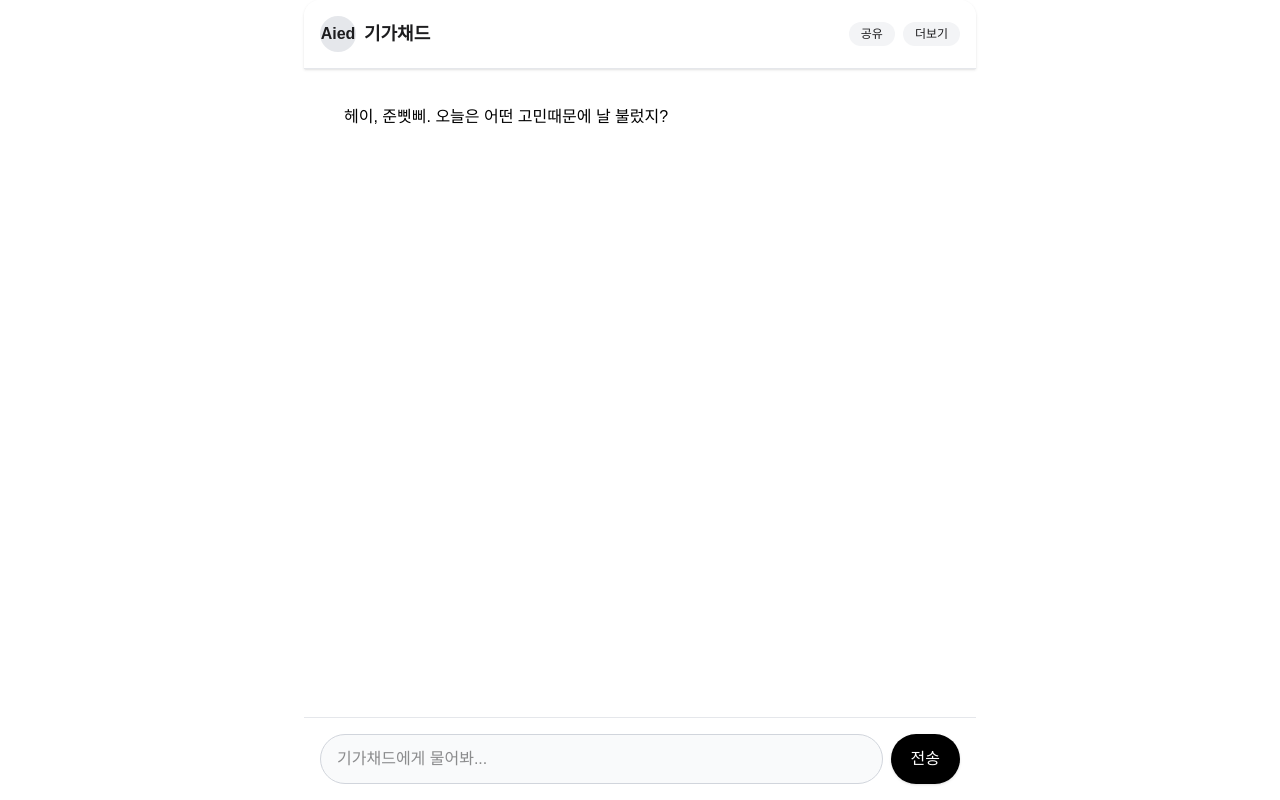
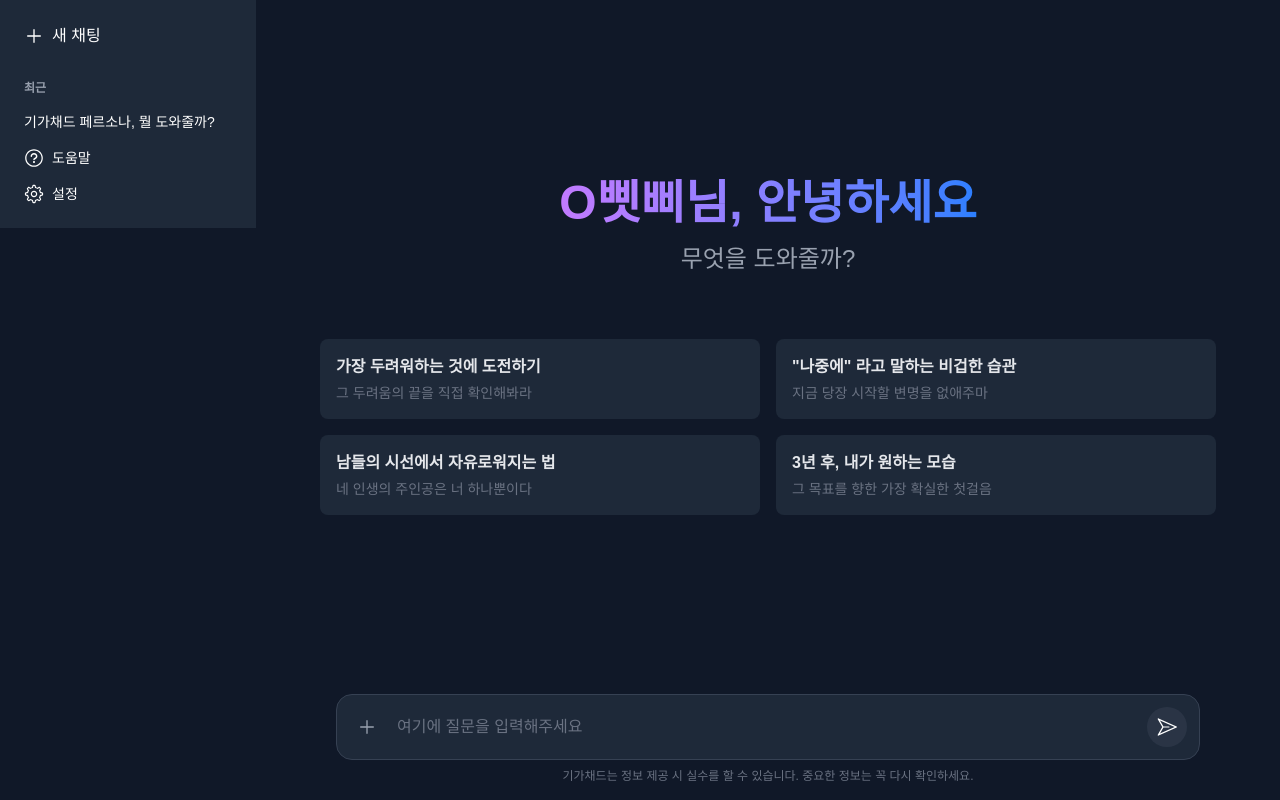
Before and after one commit to junkue20/GigaChadGPT, a Next.js app: page /chat in a window 1280 px wide. Built offline with nearby package versions, Linux system fonts and the light colour scheme.

Commit message:
채팅화면 구현 및 컴포넌트 분리

```diff
--- a/app/chat/ChatContainer.tsx
+++ b/app/chat/ChatContainer.tsx
@@ -1,21 +1,22 @@
 'use client';
+
 import { useState } from 'react';
-import ChatHeader from '@/app/chat/components/ChatHeader';
+import { MessageProps, ChatContainerProps } from '@/app/chat/types';
+import Welcome from '@/app/chat/components/Welcome';
 import ChatMessages from '@/app/chat/components/ChatMessages';
 import ChatInput from '@/app/chat/components/ChatInput';
-import { Message } from '@/app/chat/types';
+import ChatHeader from '@/app/chat/components/ChatHeader';
+import { HamburgerMenuIcon } from '@radix-ui/react-icons';
 
-export default function ChatContainer() {
-  const [messages, setMessages] = useState<Message[]>([
-    { role: 'assistant', content: '헤이, 준삣삐. 오늘은 어떤 고민때문에 날 불렀지?' },
-  ]);
+export default function ChatContainer({ onMenuClick }: ChatContainerProps) {
+  const [messages, setMessages] = useState<MessageProps[]>([]);
   const [input, setInput] = useState('');
   const [loading, setLoading] = useState(false);
 
-  const handleSend = async () => {
-    if (!input.trim() || loading) return;
+  const handleSend = async (text: string) => {
+    if (!text.trim() || loading) return;
 
-    const userMessage: Message = { role: 'user', content: input };
+    const userMessage: MessageProps = { id: Date.now().toString(), role: 'user', content: input };
     const newMessages = [...messages, userMessage];
 
     setMessages(newMessages);
@@ -23,32 +24,56 @@ export default function ChatContainer() {
     setLoading(true);
 
     try {
-      const res = await fetch('/api/chat', {
-        method: 'POST',
-        headers: { 'Content-Type': 'application/json' },
-        body: JSON.stringify({ messages: newMessages }),
-      });
-
-      const data = await res.json();
-      const reply = data.reply || '응답 오류: 기가채드도 버퍼링 중이다.';
-
-      setMessages([...newMessages, { role: 'assistant', content: reply }]);
-    } catch (err) {
-      console.error('❌ API 오류 발생:', err);
-      setMessages([
-        ...newMessages,
-        { role: 'assistant', content: '기가채드가 말문이 막혔다. 시스템을 확인해라.' },
-      ]);
+      // 나중에 실제 API 호출로 대체될 부분
+      await new Promise((resolve) => setTimeout(resolve, 100));
+      const reply = `"${input}"에 대한 내 생각은 이렇다. 시시한 고민은 집어치우고, 지금 당장 스쿼트 100개부터 시작해라.`;
+      const assistantMessage: MessageProps = {
+        id: (Date.now() + 1).toString(),
+        role: 'assistant',
+        content: reply,
+      };
+      setMessages([...newMessages, assistantMessage]);
     } finally {
       setLoading(false);
     }
   };
 
+  const handleSuggestionClick = (suggestionText: string) => {
+    console.log('메시지 오는지 테스트 :', suggestionText);
+    // 클릭된 텍스트로 바로 메시지를 전송
+    handleSend(suggestionText);
+  };
+
   return (
-    <div className="w-full max-w-2xl min-h-screen flex flex-col mx-2 sm:mx-0">
-      <ChatHeader />
-      <ChatMessages messages={messages} loading={loading} />
-      <ChatInput input={input} setInput={setInput} handleSend={handleSend} loading={loading} />
+    <div className="relative h-full w-full flex flex-col">
+      <header className="p-4 flex items-center gap-4 md:hidden border-b border-gray-700">
+        <button onClick={onMenuClick}>
+          <HamburgerMenuIcon className="w-6 h-6" />
+        </button>
+        <h1 className="font-bold text-lg">기가채드</h1>
+      </header>
+
+      {messages.length > 0 && <ChatHeader />}
+
+      <div className="flex-1 overflow-y-auto">
+        {messages.length === 0 ? (
+          <Welcome onSuggestionClick={handleSuggestionClick} />
+        ) : (
+          <ChatMessages messages={messages} loading={loading} />
+        )}
+      </div>
+
+      <div className="w-full max-w-4xl mx-auto px-4 pb-4">
+        <ChatInput
+          input={input}
+          setInput={setInput}
+          handleSend={() => handleSend(input)}
+          loading={loading}
+        />
+        <p className="text-center text-xs text-gray-500 pt-2">
+          기가채드는 정보 제공 시 실수를 할 수 있습니다. 중요한 정보는 꼭 다시 확인하세요.
+        </p>
+      </div>
     </div>
   );
 }
--- /dev/null
+++ b/app/chat/components/ChatBotIcon.tsx
@@ -0,0 +1,17 @@
+import React from 'react';
+import Image from 'next/image';
+
+export function ChatBotIcon() {
+  return (
+    <div className="w-14 h-14 rounded-full flex-shrink-0 relative overflow-hidden">
+      <Image
+        src="/gigachad-face.jpg"
+        alt="기가채드 프로필 아이콘"
+        fill={true}
+        style={{ objectFit: 'cover' }}
+      />
+    </div>
+  );
+}
+
+export default ChatBotIcon;
--- a/app/chat/components/ChatHeader.tsx
+++ b/app/chat/components/ChatHeader.tsx
@@ -1,17 +1,9 @@
 'use client';
+
 export default function ChatHeader() {
   return (
-    <header className="flex items-center justify-between p-4 border-b border-gray-200 bg-white/90 sticky top-0 z-20 rounded-t-2xl shadow-sm">
-      <div className="flex items-center gap-2">
-        <button className="rounded-full bg-gray-200 w-9 h-9 flex items-center justify-center font-bold">
-          Aied
-        </button>
-        <span className="font-bold text-lg">기가채드</span>
-      </div>
-      <div className="flex items-center gap-2">
-        <button className="rounded-full bg-gray-100 px-3 py-1 text-xs">공유</button>
-        <button className="rounded-full bg-gray-100 px-3 py-1 text-xs">더보기</button>
-      </div>
+    <header className="hidden md:flex p-4 border-gray-700">
+      <h1 className="font-bold text-xl">기가채드와의 대화</h1>
     </header>
   );
 }
--- a/app/chat/components/ChatInput.tsx
+++ b/app/chat/components/ChatInput.tsx
@@ -1,25 +1,41 @@
 'use client';
-import { Props } from '@/app/chat/types';
 
-export default function ChatInput({ input, setInput, handleSend, loading }: Props) {
+import { ChatInputProps } from '@/app/chat/types';
+import { PaperPlaneIcon, PlusIcon } from '@radix-ui/react-icons';
+
+export default function ChatInput({ input, setInput, handleSend, loading }: ChatInputProps) {
+  const handleSubmit = (e: React.FormEvent) => {
+    e.preventDefault();
+    handleSend();
+  };
+
   return (
-    <div className="p-4 bg-white border-t border-gray-200 flex gap-2 rounded-b-2xl ">
+    <form
+      onSubmit={handleSubmit}
+      className="bg-gray-800 border border-gray-700 rounded-2xl p-3 flex items-center gap-3 w-full"
+    >
+      <button type="button" className="p-2 hover:bg-gray-700 rounded-full">
+        <PlusIcon className="w-5 h-5 text-gray-400" />
+      </button>
       <input
         type="text"
         value={input}
         onChange={(e) => setInput(e.target.value)}
-        onKeyDown={(e) => e.key === 'Enter' && handleSend()}
-        placeholder="기가채드에게 물어봐..."
-        className="flex-1 px-4 py-3 border border-gray-300 rounded-full text-sm md:text-base focus:outline-none bg-gray-50"
+        placeholder="여기에 질문을 입력해주세요"
+        className="flex-1 bg-transparent text-base placeholder-gray-500 text-white focus:outline-none"
         disabled={loading}
       />
       <button
-        onClick={handleSend}
-        disabled={loading}
-        className="px-5 py-3 bg-black text-white rounded-full text-sm md:text-base hover:scale-105 transition-all shadow-sm"
+        type="submit"
+        disabled={loading || !input.trim()}
+        className="w-10 h-10 bg-gray-700 text-white rounded-full flex items-center justify-center flex-shrink-0 hover:bg-gray-600 disabled:bg-gray-700/50 disabled:cursor-not-allowed transition-all"
       >
-        전송
+        {loading ? (
+          <div className="w-5 h-5 border-2 border-white/30 border-t-white rounded-full animate-spin"></div>
+        ) : (
+          <PaperPlaneIcon className="w-5 h-5" />
+        )}
       </button>
-    </div>
+    </form>
   );
 }
--- a/app/chat/components/ChatMessages.tsx
+++ b/app/chat/components/ChatMessages.tsx
@@ -1,34 +1,55 @@
 'use client';
-import { Message } from '@/app/chat/types';
+import { MessageProps } from '@/app/chat/types';
+import { useEffect, useRef } from 'react';
+import { ChatBotIcon } from '@/app/chat/components/ChatBotIcon';
 
 interface Props {
-  messages: Message[];
+  messages: MessageProps[];
   loading: boolean;
 }
 
 export default function ChatMessages({ messages, loading }: Props) {
+  const messagesEndRef = useRef<HTMLDivElement>(null);
+
+  useEffect(() => {
+    messagesEndRef.current?.scrollIntoView({ behavior: 'smooth' });
+  }, [messages]);
+
   return (
-    <div className="flex-1 overflow-y-auto p-6 space-y-4 bg-white rounded-b-2xl ">
-      {messages.map((msg, idx) => (
+    <div className="flex-1 overflow-y-auto p-6 space-y-6 bg-gray-800 scrollbar-thin scrollbar-thumb-gray-600 scrollbar-track-gray-800">
+      {messages.map((msg) => (
         <div
-          key={idx}
-          className={`
-            ${
+          key={msg.id}
+          className={`flex items-start gap-3 ${msg.role === 'user' ? 'justify-end' : 'justify-start'}`}
+        >
+          {msg.role === 'assistant' && <ChatBotIcon />}
+          {/* ✨ 사용자 메시지 버블 스타일 변경 */}
+          <div
+            className={`max-w-[80%] rounded-2xl px-4 py-3 shadow-sm ${
               msg.role === 'user'
-                ? 'ml-auto bg-black text-white max-w-[80%] rounded-2xl px-4 py-3 shadow border border-gray-800'
-                : 'mr-auto bg-transparent text-black dark:text-white max-w-[60%] rounded-2xl px-4 py-3'
-            }
-            whitespace-pre-line break-words
-          `}
-        >
-          {msg.content}
+                ? 'ml-auto bg-blue-600 text-white' // 사용자 메시지 색상 변경
+                : 'mr-auto bg-gray-700 text-gray-200' // AI 메시지 색상 변경
+            } whitespace-pre-wrap break-words`}
+          >
+            {msg.content}
+          </div>
         </div>
       ))}
+
       {loading && (
-        <div className="mr-auto bg-gray-100 text-gray-500 px-4 py-2 rounded-2xl text-sm animate-pulse">
-          기가채드 생각 중...
+        <div className="flex items-start gap-3 justify-start">
+          <ChatBotIcon />
+          <div className="mr-auto bg-gray-700 text-gray-200 max-w-[60%] rounded-2xl px-4 py-3 flex items-center gap-2">
+            {/* <span className="text-gray-400">생각 중</span> */}
+            <div className="flex gap-1">
+              <span className="w-1.5 h-1.5 bg-gray-400 rounded-full animate-bounce [animation-delay:-0.3s]"></span>
+              <span className="w-1.5 h-1.5 bg-gray-400 rounded-full animate-bounce [animation-delay:-0.15s]"></span>
+              <span className="w-1.5 h-1.5 bg-gray-400 rounded-full animate-bounce"></span>
+            </div>
+          </div>
         </div>
       )}
+      <div ref={messagesEndRef} />
     </div>
   );
 }
--- /dev/null
+++ b/app/chat/components/Sidebar.tsx
@@ -0,0 +1,56 @@
+'use client';
+
+import { PlusIcon, QuestionMarkCircledIcon, GearIcon, Cross1Icon } from '@radix-ui/react-icons';
+
+interface SidebarProps {
+  isSidebarOpen: boolean;
+  setSidebarOpen: (isOpen: boolean) => void;
+}
+
+export default function Sidebar({ isSidebarOpen, setSidebarOpen }: SidebarProps) {
+  return (
+    <>
+      {isSidebarOpen && (
+        <div
+          className="fixed inset-0 bg-black/60 z-30 md:hidden"
+          onClick={() => setSidebarOpen(false)}
+        ></div>
+      )}
+
+      <aside
+        className={`fixed top-0 left-0 h-full w-64 bg-gray-800 p-4 flex flex-col z-40
+                         transform transition-transform duration-300 ease-in-out
+                         ${isSidebarOpen ? 'translate-x-0' : '-translate-x-full'}
+                         md:static md:translate-x-0 md:w-64`}
+      >
+        <div className="flex items-center justify-between md:hidden">
+          <span className="text-white font-bold">메뉴</span>
+          <button onClick={() => setSidebarOpen(false)} className="p-2">
+            <Cross1Icon className="w-5 h-5" />
+          </button>
+        </div>
+
+        <div className="flex-1 mt-4 md:mt-0">
+          <button className="flex items-center gap-2 p-2 rounded-lg hover:bg-gray-700 w-full text-left">
+            <PlusIcon className="w-5 h-5" />
+            <span>새 채팅</span>
+          </button>
+          <h2 className="text-xs font-semibold text-gray-400 mt-6 mb-2 px-2">최근</h2>
+          <a href="#" className="block p-2 rounded-lg hover:bg-gray-700 text-sm truncate">
+            기가채드 페르소나, 뭘 도와줄까?
+          </a>
+        </div>
+        <div className="mt-auto">
+          <a href="#" className="flex items-center gap-2 p-2 rounded-lg hover:bg-gray-700 text-sm">
+            <QuestionMarkCircledIcon className="w-5 h-5" />
+            <span>도움말</span>
+          </a>
+          <a href="#" className="flex items-center gap-2 p-2 rounded-lg hover:bg-gray-700 text-sm">
+            <GearIcon className="w-5 h-5" />
+            <span>설정</span>
+          </a>
+        </div>
+      </aside>
+    </>
+  );
+}
--- /dev/null
+++ b/app/chat/components/Welcome.tsx
@@ -0,0 +1,76 @@
+'use client';
+
+import { useEffect, useState } from 'react';
+import { SuggestionCardProps, WelcomeProps } from '@/app/chat/types';
+
+const allSuggestions = [
+  { title: '오늘 하루, 최고의 나로 사는 법', subtitle: '나태함에 지배당한 너에게 고한다' },
+  { title: '남들의 시선에서 자유로워지는 법', subtitle: '네 인생의 주인공은 너 하나뿐이다' },
+  { title: '가장 두려워하는 것에 도전하기', subtitle: '그 두려움의 끝을 직접 확인해봐라' },
+  { title: '"나중에" 라고 말하는 비겁한 습관', subtitle: '지금 당장 시작할 변명을 없애주마' },
+  { title: '무기력함이 나를 잠식할 때', subtitle: '스스로 불을 지피는 현실적인 방법' },
+  { title: '인간관계, 다 끊어내고 싶을 때', subtitle: '누구를 남기고 누구를 버려야 할까' },
+  { title: '내 안의 열등감 마주하기', subtitle: '그걸 무기가 아닌 연료로 쓰는 법' },
+  { title: '3년 후, 내가 원하는 모습', subtitle: '그 목표를 향한 가장 확실한 첫걸음' },
+];
+
+const SuggestionCard = ({ title, subtitle, onClick }: SuggestionCardProps) => (
+  // ✨ 2. props로 받은 onClick 함수를 버튼에 연결
+  <button
+    onClick={() => {
+      console.log('SuggestionCard 버튼 자체는 클릭됨! 전달할 제목:', title);
+      onClick();
+    }}
+    className="bg-gray-800 p-4 rounded-lg text-left w-full h-full hover:bg-gray-700 transition flex flex-col justify-between"
+  >
+    <div>
+      <p className="text-gray-200 font-semibold">{title}</p>
+      <p className="text-gray-500 text-sm mt-1">{subtitle}</p>
+    </div>
+  </button>
+);
+
+export default function Welcome({ onSuggestionClick }: WelcomeProps) {
+  const [suggestions, setSuggestions] = useState<{ title: string; subtitle: string }[]>([]);
+  const [userName, setUserName] = useState<string | null>(null);
+
+  useEffect(() => {
+    // 사용자 정보 로딩 (가짜 데이터)
+    const fetchUser = async () => {
+      await new Promise((resolve) => setTimeout(resolve, 500));
+      const loggedInUserName = 'O삣삐';
+      setUserName(loggedInUserName);
+    };
+    fetchUser();
+
+    // 제안 랜덤 선택
+    const shuffled = [...allSuggestions].sort(() => 0.5 - Math.random());
+    setSuggestions(shuffled.slice(0, 4));
+  }, []);
+
+  return (
+    <div className="h-full flex flex-col justify-center items-center px-4">
+      <div className="text-center">
+        <h1 className="text-5xl font-bold bg-gradient-to-r from-purple-400 to-blue-500 text-transparent bg-clip-text">
+          {userName ? (
+            `${userName}님, 안녕하세요`
+          ) : (
+            <span className="w-64 h-12 bg-gray-700 rounded-lg inline-block animate-pulse"></span>
+          )}
+        </h1>
+        <p className="text-2xl text-gray-400 mt-4">무엇을 도와줄까?</p>
+      </div>
+
+      <div className="grid grid-cols-1 md:grid-cols-2 gap-4 mt-16 w-full max-w-4xl">
+        {suggestions.map((card, index) => (
+          <SuggestionCard
+            key={index}
+            title={card.title}
+            subtitle={card.subtitle}
+            onClick={() => onSuggestionClick(card.title)}
+          />
+        ))}
+      </div>
+    </div>
+  );
+}
--- a/app/chat/page.tsx
+++ b/app/chat/page.tsx
@@ -1,11 +1,18 @@
 'use client';
 
+import { useState } from 'react';
+import Sidebar from '@/app/chat/components/Sidebar';
 import ChatContainer from '@/app/chat/ChatContainer';
 
 export default function ChatPage() {
+  const [isSidebarOpen, setSidebarOpen] = useState(false);
+
   return (
-    <section className="min-h-screen max-w-screen from-gray-100 to-gray-200 flex justify-center items-start">
-      <ChatContainer />
-    </section>
+    <div className="w-full min-h-screen bg-gray-900 text-white flex">
+      <Sidebar isSidebarOpen={isSidebarOpen} setSidebarOpen={setSidebarOpen} />
+      <main className="flex-1 h-screen flex flex-col">
+        <ChatContainer onMenuClick={() => setSidebarOpen(true)} />
+      </main>
+    </div>
   );
 }
--- a/package.json
+++ b/package.json
@@ -10,6 +10,7 @@
     "format": "prettier --write ."
   },
   "dependencies": {
+    "@radix-ui/react-icons": "^1.3.2",
     "class-variance-authority": "^0.7.1",
     "clsx": "^2.1.1",
     "lucide-react": "^0.511.0",
```
Also changed, not shown: app/chat/types.ts (+21 -4 lines), public/gigachad-face.jpg (added), 1 other file (tests, documents, lock files or other folders).
